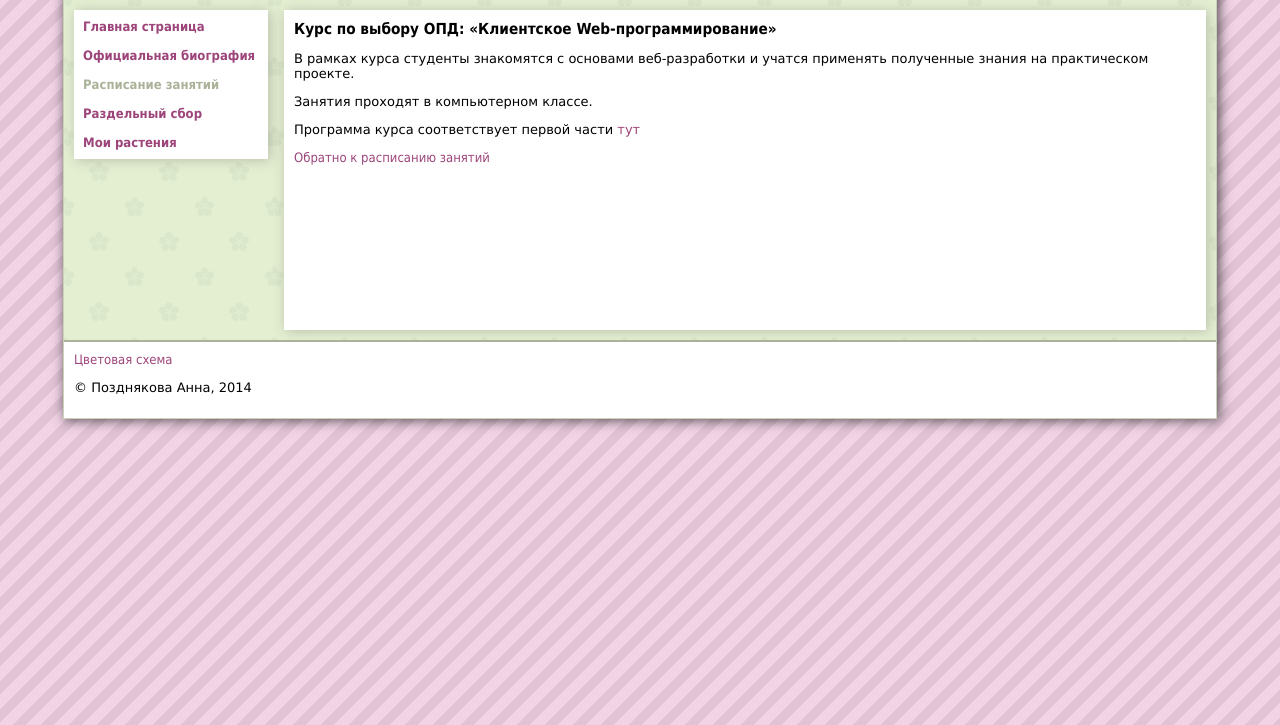
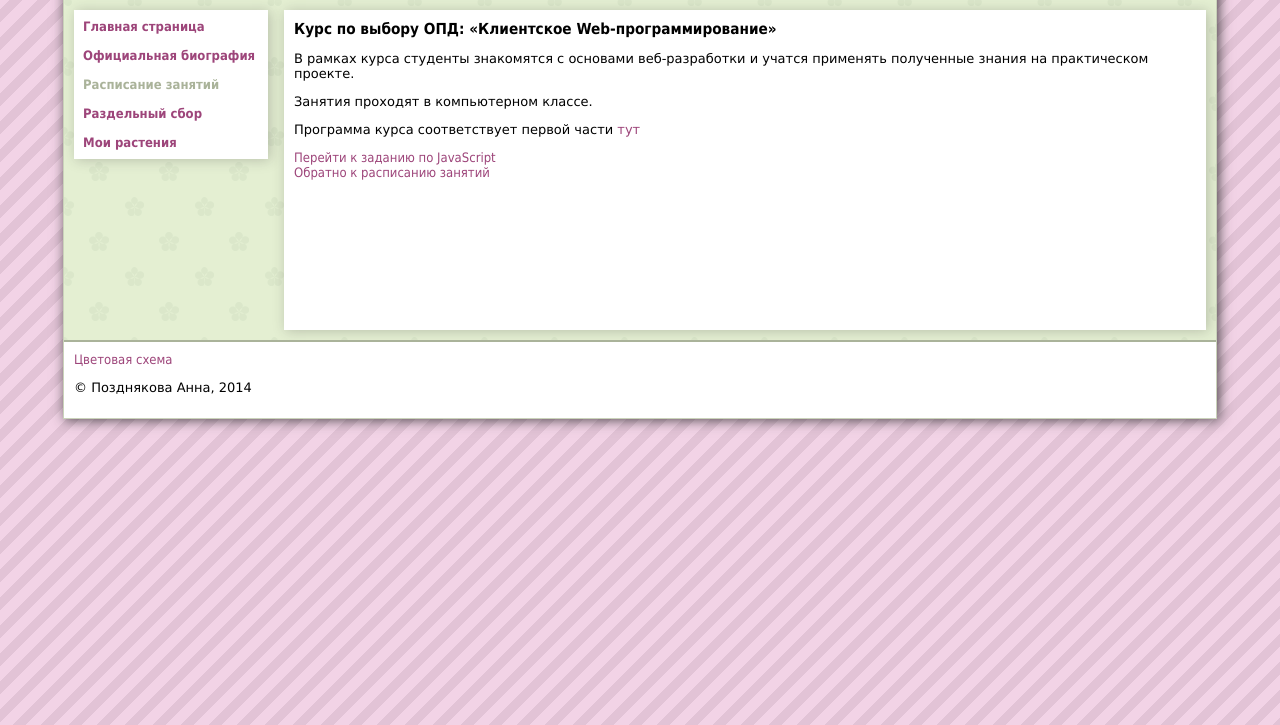
Before and after one commit to inorser/inorser.github.io, a plain HTML site: page timetable/kv_opd.html in a window 1280 px wide. Shown: the part 75-800 px from the top of the page. Drawn offline with Linux system fonts and the light colour scheme.

Commit message:
Ссылка на домашку с сайта

```diff
--- a/timetable/kv_opd.html
+++ b/timetable/kv_opd.html
@@ -22,6 +22,8 @@
 				<p>В рамках курса студенты знакомятся с основами веб-разработки и учатся применять полученные знания на практическом проекте.</p>
 				<p>Занятия проходят в компьютерном классе.</p>
 				<p>Программа курса соответствует первой части <a href="http://www.apmath.spbu.ru/ru/education/courses/common/tp4.html">тут</a></p>
+				<a href="../js/js.html">Перейти к заданию по JavaScript</a>
+				<br/>
 				<a href="../timetable.html">Обратно к расписанию занятий</a>
 			</div>
 
```
